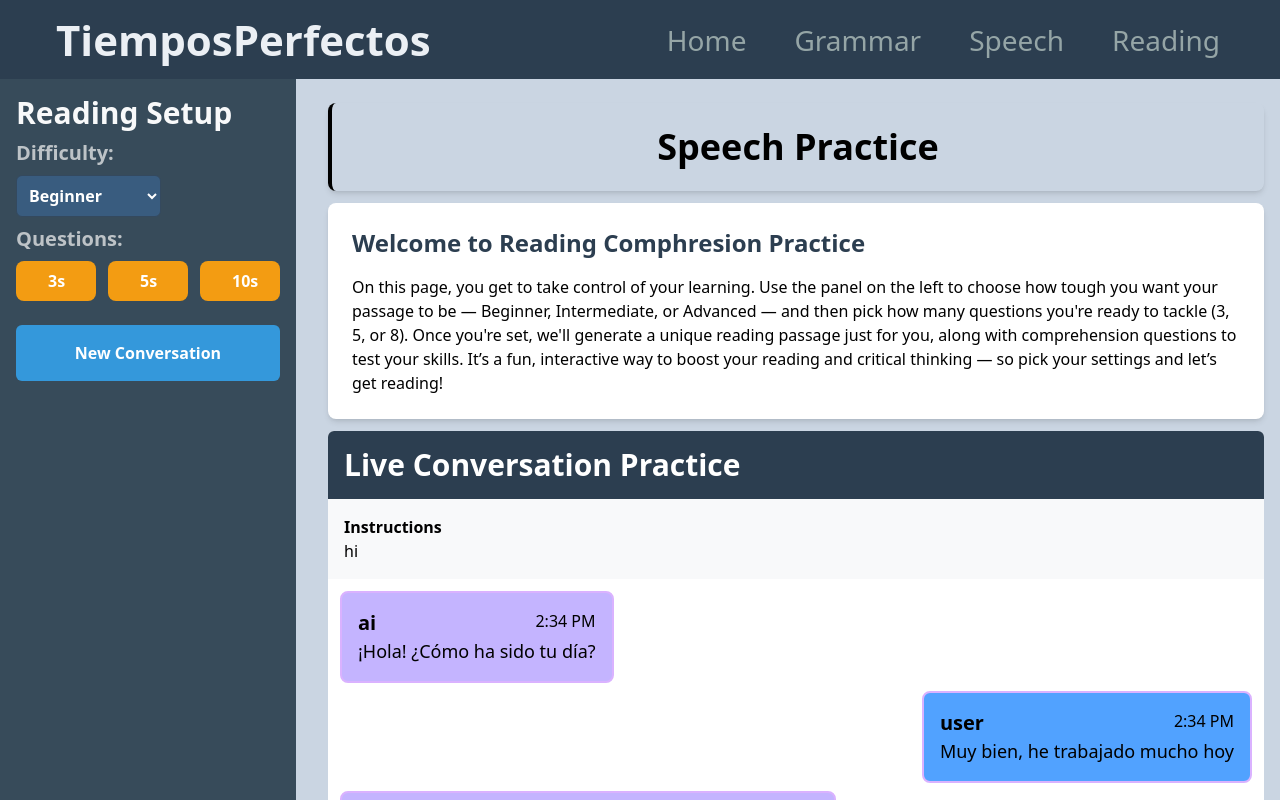
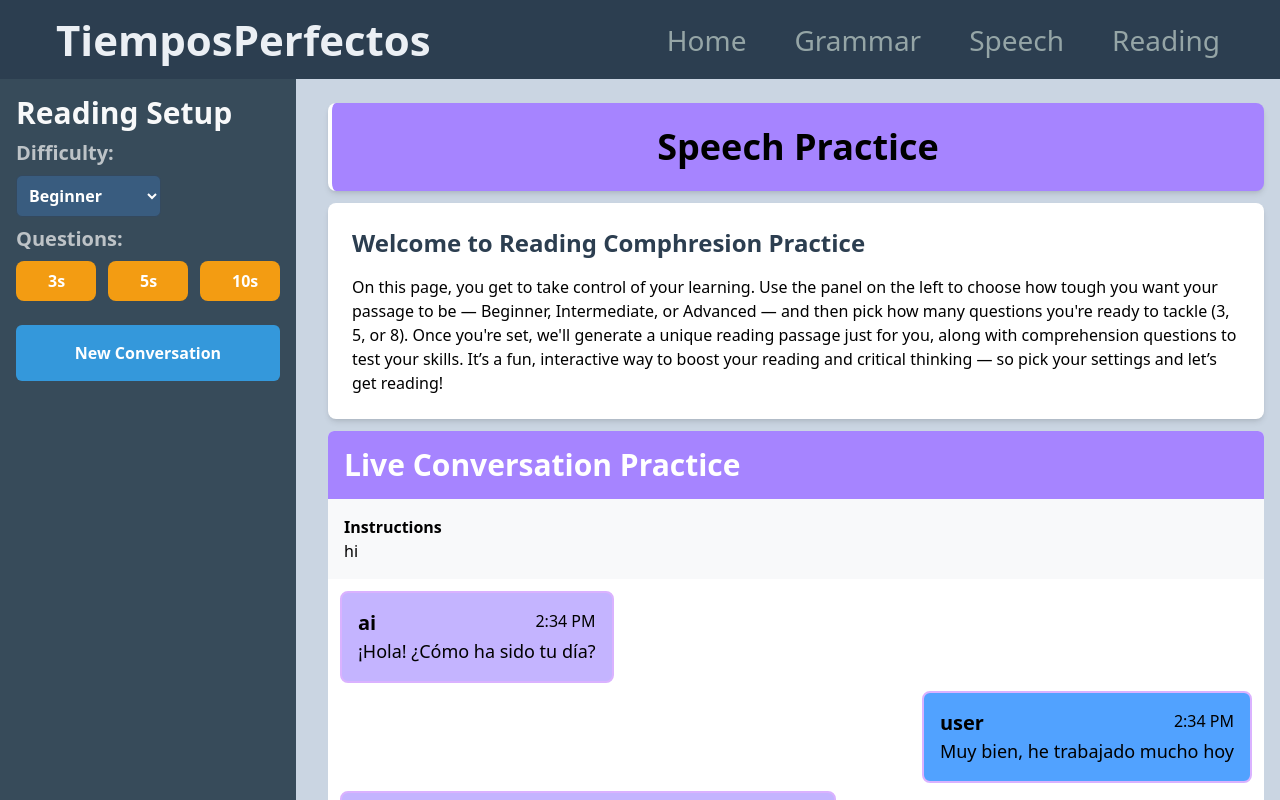
Before and after one commit to erik-mauricio/tiemposperfectos, a React (Vite) app: page /speech in a window 1280 px wide. Shown: the top 800 px of the page. Built offline with nearby package versions, Linux system fonts and the light colour scheme.

Commit message:
designed page colors

```diff
--- a/src/pages/ReadingPage.jsx
+++ b/src/pages/ReadingPage.jsx
@@ -81,7 +81,10 @@ export default function ReadingPage() {
               <Controls gameType={"reading"} />
 
               <div className="space-y-3 mt-2 p-4 w-full max-w-7xl mx-auto">
-                <PageCard text={"Reading Comprehension"}></PageCard>
+                <PageCard
+                  text={"Reading Comprehension"}
+                  bgColor={"oklch(70.7% 0.165 254.624)"}
+                ></PageCard>
 
                 <WelcomeText
                   heading={"Welcome to Reading Comphresion Practice"}
@@ -107,6 +110,7 @@ export default function ReadingPage() {
                       questions to test your skills. It’s a fun, interactive way
                       to boost your reading and critical thinking — so pick your
                       settings and let’s get reading!`}
+                  titleColor={"oklch(70.7% 0.165 254.624)"}
                 >
                   {readingData?.questions?.length > 0 && (
                     <>
--- a/src/pages/SpeechPage.jsx
+++ b/src/pages/SpeechPage.jsx
@@ -44,7 +44,11 @@ export default function SpeechPage() {
           <Controls gameType="speech" />
 
           <div className="space-y-3 mt-2 p-4 w-full max-w-7xl mx-auto">
-            <PageCard text={"Speech Practice"}></PageCard>
+            <PageCard
+              text={"Speech Practice"}
+              bgColor={"oklch(70.2% 0.183 293.541)"}
+              borderColor={"#fff"}
+            ></PageCard>
 
             <WelcomeText
               heading={"Speech Practice"}
@@ -60,7 +64,7 @@ export default function SpeechPage() {
 
             <Instructions
               title={"Live Conversation Practice"}
-              titleColor={"#2c3e50"}
+              titleColor={"oklch(70.2% 0.183 293.541)"}
               text={"hi"}
               isSpeech={true}
             >
```
